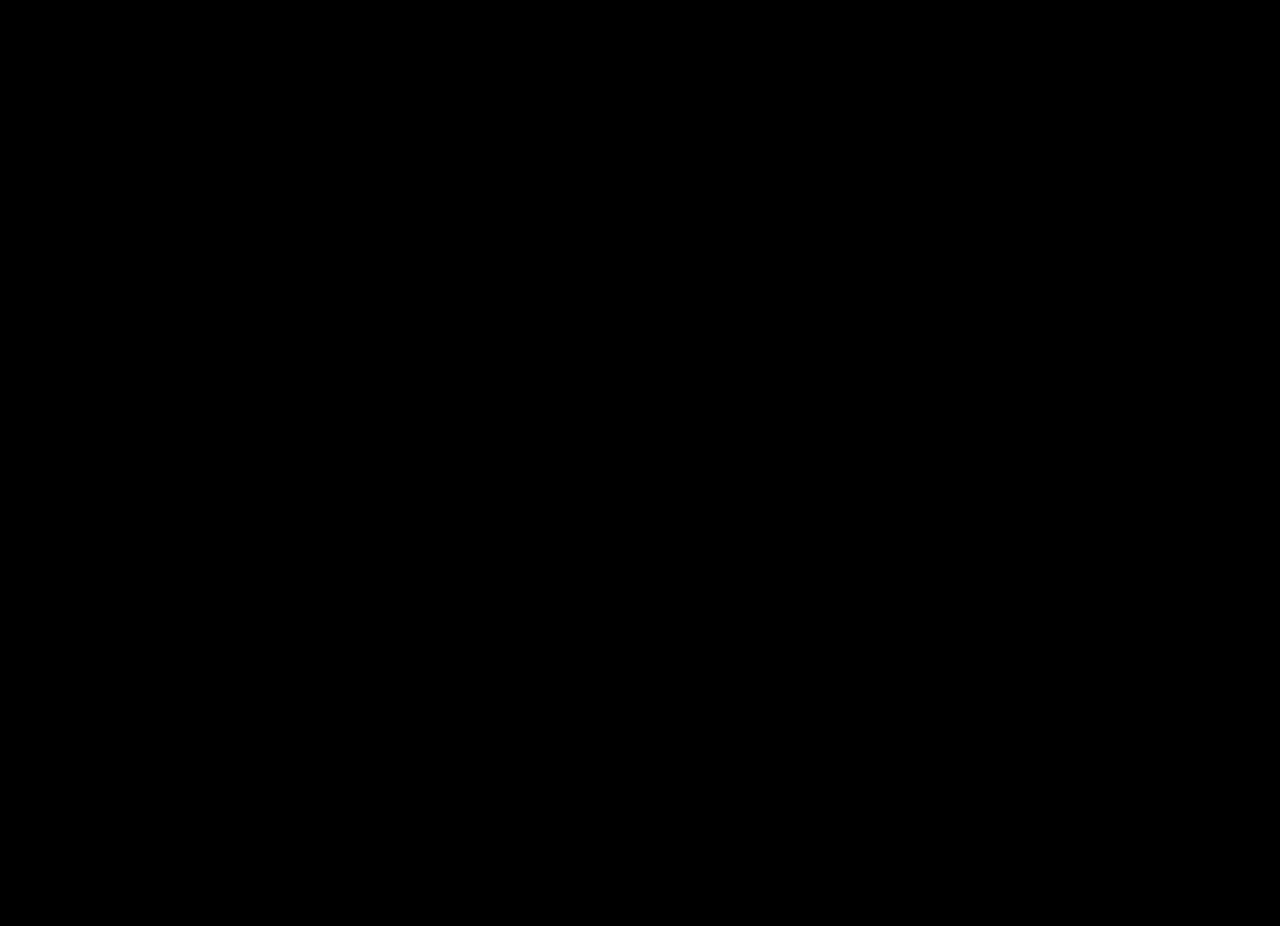
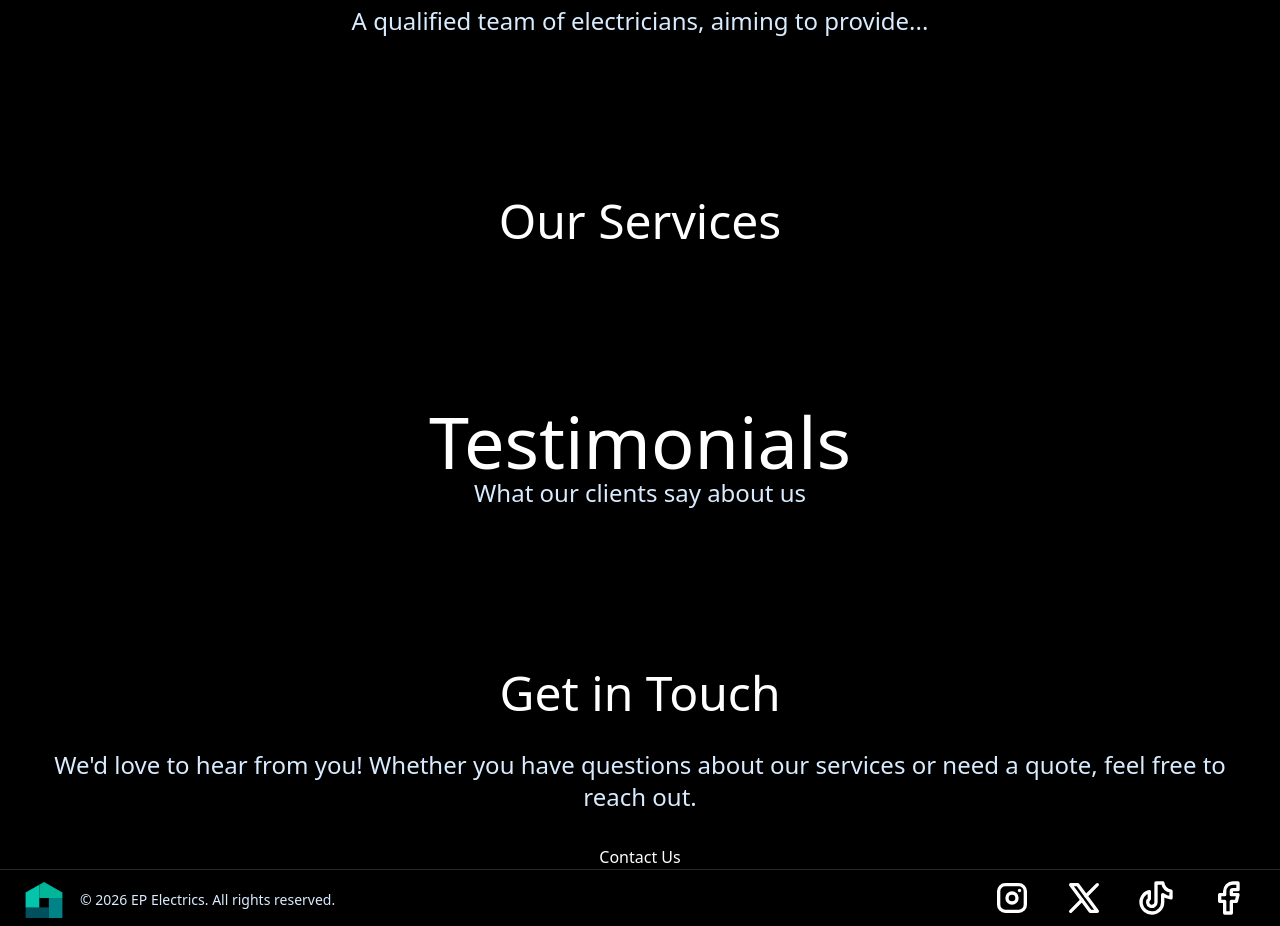
Before and after one commit to AmeerSH64/EP-Electrics-Site, a React (Vite) app: page / in a window 1280 px wide. Shown: the part 1107-2033 px from the top of the page. Before the commit the page ends 1064 px from the top, so only its background shows below. Built offline with nearby package versions, Linux system fonts and the light colour scheme.

Commit message:
Created Footer

```diff
--- a/src/components/Footer.jsx
+++ b/src/components/Footer.jsx
@@ -1,6 +1,40 @@
+import { IconBrandFacebook, IconBrandInstagram, IconBrandTiktok, IconBrandX } from "@tabler/icons-react";
+
+const socials = [
+  { name: "Instagram", href: "#", icon: IconBrandInstagram },
+  { name: "X", href: "#", icon: IconBrandX },
+  { name: "TikTok", href: "#", icon: IconBrandTiktok },
+  { name: "Facebook", href: "#", icon: IconBrandFacebook },
+]
+
 const Footer = () => {
+
+  const currentYear = new Date().getFullYear();
+
   return (
-    <div>Footer</div>
+    <footer className="footer border-t border-black-200">
+      <div className="container px-6 mx-auto">
+        <div className="flex flex-col md:flex-row items-center justify-between gap-8">
+          <div className="flex gap-4 text-center md:text-left">
+            <a href="#home">
+              <img className="logo" src="/EP-Symbol.svg" alt="EP Electrics Logo" />
+            </a>
+            <p className="text-sm text-white-50 mt-3">
+              © {currentYear} EP Electrics. All rights reserved.
+            </p>
+          </div>
+
+          <div className="flex items-center gap-4">
+            {socials.map((social) => (
+              <a key={social.name} href={social.link} aria-label={social.name}
+              className="p-2 rounded-full hover:bg-black-200 hover:text-primary transition-all cursor-pointer">
+                <social.icon className="w-10 h-10" />
+              </a>
+            ))}
+          </div>
+        </div>
+      </div>
+    </footer>
   )
 }
 
--- a/src/index.css
+++ b/src/index.css
@@ -155,7 +155,7 @@
 
     button {
       @apply flex flex-row mt-10 bg-primary text-white text-2xl font-bold p-2 md:p-5 rounded-lg
-      w-90 gap-5 justify-center cursor-pointer transition-shadow duration-300 ease-in-out;
+      w-90 gap-5 justify-center cursor-pointer transition-all duration-300 ease-in-out;
 
       &:hover {
         box-shadow: 0 0 15px var(--color-secondary);
@@ -182,4 +182,10 @@
       @apply -translate-y-30 translate-x-10 md:-translate-y-80 xl:-translate-x-200 xl:-translate-y-150 z-2;
     }
   }
+
+  footer {
+    .logo {
+      @apply w-10 h-10 pt-1 cursor-pointer transition-all duration-300 ease-in-out;
+    }
+  }
 }
--- a/src/sections/About.jsx
+++ b/src/sections/About.jsx
@@ -1,6 +1,15 @@
 const About = () => {
   return (
-    <section id='about' className='about section-padding'></section>
+    <section id='about' className='about'>
+      <div className="section-padding text-center">
+        <div>
+          <h1 className="md:text-7xl">EP Electrics</h1>
+          <p className="md:text-2xl text-white-50">
+            A qualified team of electricians, aiming to provide...
+          </p>
+        </div>
+      </div>
+    </section>
   )
 }
 
--- a/src/sections/Contact.jsx
+++ b/src/sections/Contact.jsx
@@ -1,6 +1,15 @@
 const Contact = () => {
   return (
-    <section id="contact"></section>
+    <section id="contact">
+      <div className="section-padding text-center">
+        <h2 className="md:text-5xl text-3xl mb-8">Get in Touch</h2>
+        <p className="md:text-2xl text-white-50 mb-8">
+          We'd love to hear from you! Whether you have questions about our services or need a quote, feel free to reach out.
+        </p>
+        <a href="mailto:contact@epelctrics.com">
+          <button>Contact Us</button></a>
+      </div>
+    </section>
   )
 }
 
--- a/src/sections/Services.jsx
+++ b/src/sections/Services.jsx
@@ -1,6 +1,10 @@
 const Services = () => {
   return (
-    <section id="services"></section>
+    <section id="services">
+      <div className="section-padding text-center">
+        <h1 className="md:text-5xl text-3xl mb-8">Our Services</h1>
+      </div>
+    </section>
   )
 }
 
--- a/src/sections/Testimonials.jsx
+++ b/src/sections/Testimonials.jsx
@@ -1,6 +1,13 @@
 const Testimonials = () => {
   return (
-    <section id="testimonials"></section>
+    <section id="testimonials">
+      <div className="section-padding text-center">
+        <div>
+          <h1 className="md:text-7xl">Testimonials</h1>
+          <p className="md:text-2xl text-white-50">What our clients say about us</p>
+        </div>
+      </div>
+    </section>
   )
 }
 
```
